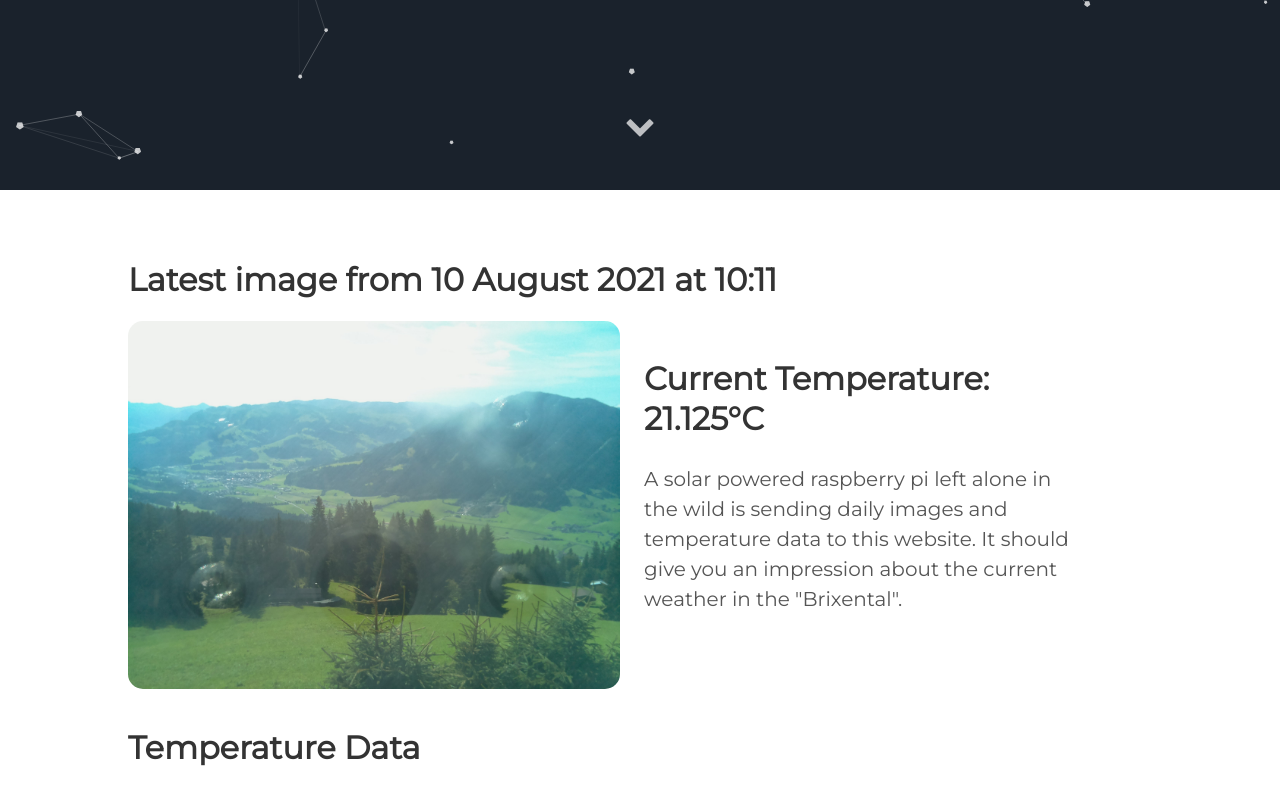
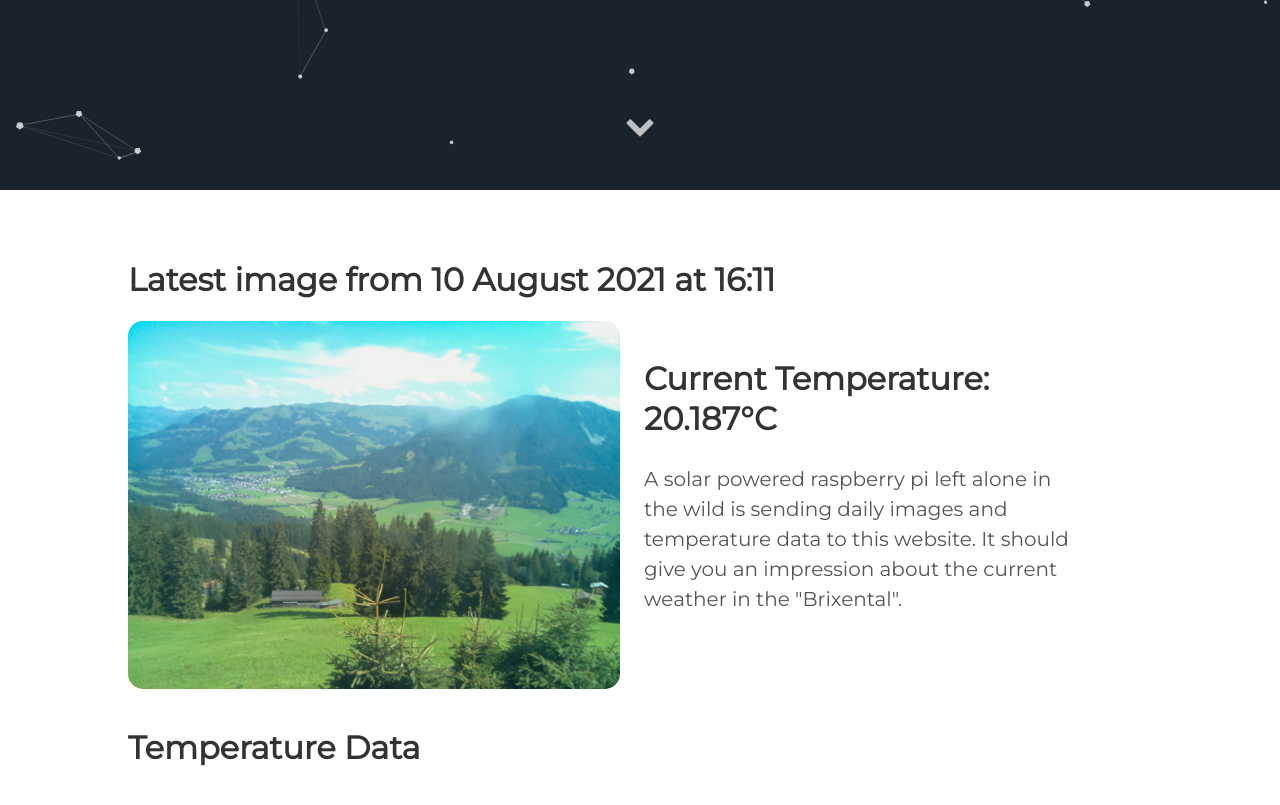
Before and after one commit to vektorious/vektorious.github.io, a Jekyll site: the page built from resources/huette.md, in a window 1280 px wide and 900 px high, scrolled down 710 px. Shown: the top 805 px of the window. Built offline with Jekyll 4.4.1, drawn with Linux system fonts in a browser that asks for light colours.

Commit message:
I'm a bot beep boop

```diff
--- a/resources/huette.md
+++ b/resources/huette.md
@@ -6,13 +6,13 @@ image: '/assets/img/'
 description: 'Live image from the Austrian alps'
 twitter_text: ' '
 ---
-## Latest image from 10 August 2021 at 10:11
+## Latest image from 10 August 2021 at 16:11
 <div class="huette">
   <div class="huette-image">
     <img src="{{ "/assets/img/huette.jpg" | prepend: site.baseurl }}">
   </div>
   <div class="huette-text">
-        <h2>Current Temperature: 21.125°C</h2>
+        <h2>Current Temperature: 20.187°C</h2>
         <p>A solar powered raspberry pi left alone in the wild is sending daily images and temperature data to this website. It should give you an impression about the current weather in the "Brixental".</p>
 
   </div>
```
Also changed, not shown: rpi-script/2021-08-10_161006.txt (renamed from rpi-script/2021-08-10_101008.txt, +5 -5 lines), rpi-script/huette.md (+2 -2 lines), assets/img/huette.jpg, assets/img/temp_plot.png, rpi-script/temp_plot.png, 1 other file.
